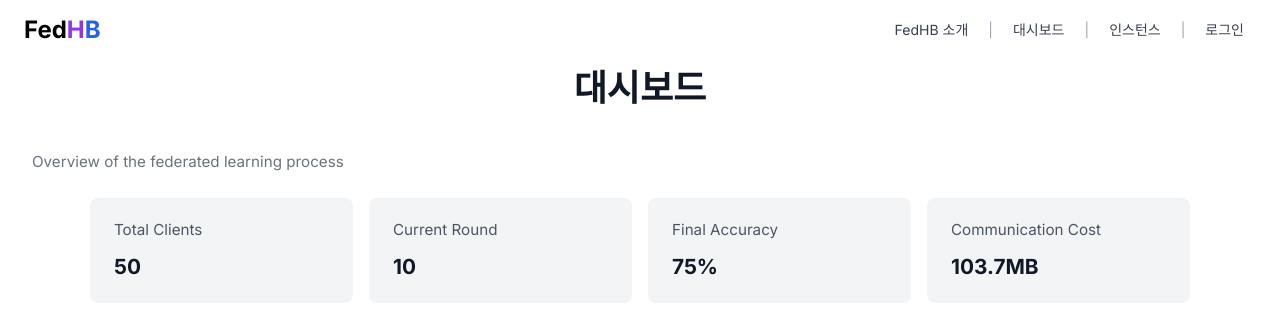
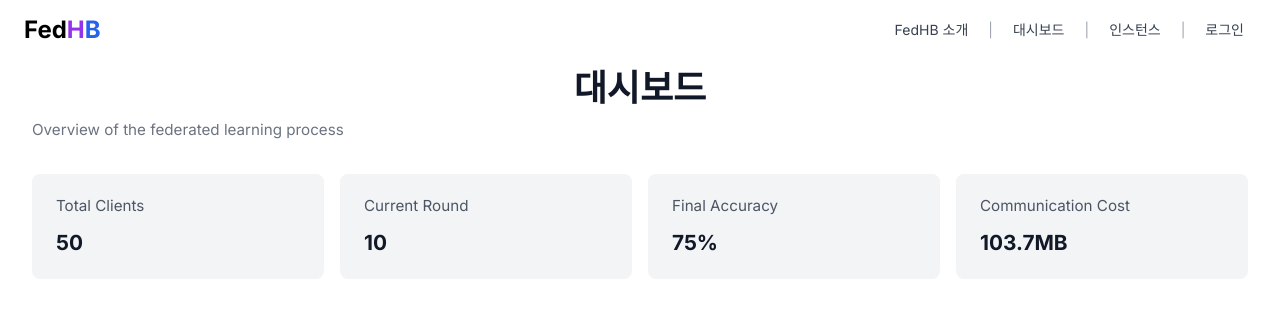
Before and after one commit to FedHybrid/FedHybrid-Client, a Next.js app: page /supabase/dashboard in a window 1280 px wide. Shown: the top 314 px of the page. Built offline with nearby package versions, Linux system fonts and the light colour scheme; no server answers.

Commit message:
[feature/#30] 대시보드 페이지 상단 카드 UI 구현

```diff
--- a/src/app/supabase/dashboard/page.tsx
+++ b/src/app/supabase/dashboard/page.tsx
@@ -3,11 +3,13 @@
 import styled from "styled-components";
 import FederationView from "@/components/federations/FederationView";
 import DashboardCard from "@/components/Dashboard/DashboardCard";
+import '@/components/common/DashboardCard.css';
 
 export default function Home() {
   return (
     <Container>
       <Title>대시보드</Title>
+      <p className="dashboard-subtitle">Overview of the federated learning process</p>
       <DashboardCard />
     </Container>
   )
--- a/src/components/Dashboard/DashboardCard.tsx
+++ b/src/components/Dashboard/DashboardCard.tsx
@@ -42,8 +42,6 @@ export default function DashboardCard() {
 
   return (
     <div className="dashboard-wrapper">
-      <p className="dashboard-subtitle">Overview of the federated learning process</p>
-
       <div className="card-grid">
         <div className="card">
           <div className="card-title">Total Clients</div>
--- a/src/components/common/DashboardCard.css
+++ b/src/components/common/DashboardCard.css
@@ -11,15 +11,14 @@
 .dashboard-subtitle {
   color: #6b7280;
   font-size: 0.95rem;
-  margin-bottom: 1.5rem;
+  margin-left: 2rem;
 }
 
 .card-grid {
   display: flex;
   gap: 1rem;
   flex-wrap: wrap;
-  max-width: 1100px;
-  margin: 0 auto;
+  margin: 0;
 }
 
 .card {
```
